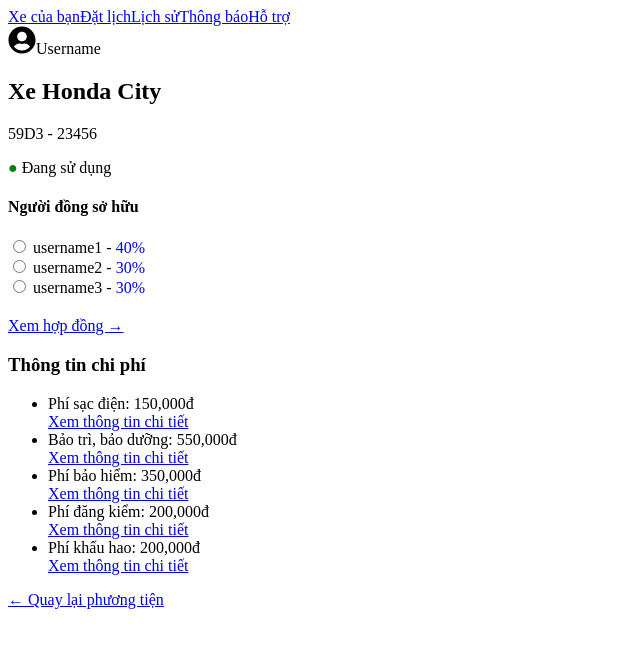
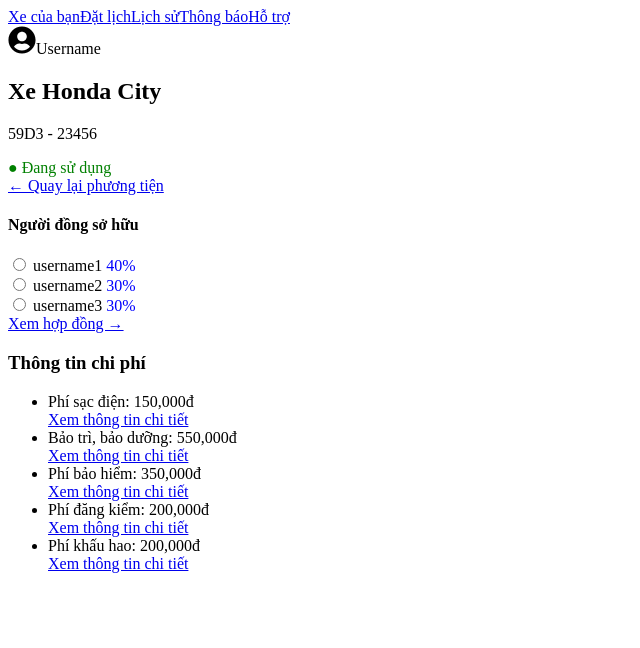
Before and after one commit to HaNguyenOnGit/SWP391_Topic6_SE1814_G8, a React (Vite) app in the folder src/front-end/App/: page /vehicle/1/costs in a window 1280 px wide. Shown: the top 648 px of the page, without its empty margins (0-640 px from the left). Built offline with nearby package versions, Linux system fonts and the light colour scheme.

Commit message:
split vehicle info into component

```diff
--- /dev/null
+++ b/src/front-end/App/src/VehicleInfo.jsx
@@ -0,0 +1,64 @@
+import React from "react";
+import { Link } from "react-router-dom";
+
+export default function VehicleInfo({ vehicle }) {
+    if (!vehicle) return null;
+
+    const getStatusColor = (status) => {
+        if (status === "Đang sử dụng") return "green";
+        if (status === "Đang trống") return "orange";
+        if (status === "Chưa kích hoạt hợp đồng") return "red";
+        return "black";
+    };
+
+    return (
+        <div className="mb-6 bg-gray-100 p-4 rounded">
+            {/* Tên + biển số */}
+            <h2 className="text-xl font-bold">{vehicle.name}</h2>
+            <p className="text-gray-700">{vehicle.plate}</p>
+
+            {/* Trạng thái */}
+            <div className="mt-1">
+                <span style={{ color: getStatusColor(vehicle.status) }}>●</span>{" "}
+                <span style={{ color: getStatusColor(vehicle.status) }}>
+                    {vehicle.status}
+                </span>
+            </div>
+
+            {/* ← Quay lại phương tiện */}
+            <div className="mt-2">
+                <Link
+                    to={`/vehicle/${vehicle.id}`}
+                    className="text-purple-500 hover:text-purple-600"
+                >
+                    ← Quay lại phương tiện
+                </Link>
+            </div>
+
+            {/* Người đồng sở hữu */}
+            <h4 className="mt-4 font-semibold">Người đồng sở hữu</h4>
+            <div>
+                <input type="radio" name="coowner" /> username1{" "}
+                <span style={{ color: "blue" }}>40%</span>
+            </div>
+            <div>
+                <input type="radio" name="coowner" /> username2{" "}
+                <span style={{ color: "blue" }}>30%</span>
+            </div>
+            <div>
+                <input type="radio" name="coowner" /> username3{" "}
+                <span style={{ color: "blue" }}>30%</span>
+            </div>
+
+            {/* Xem hợp đồng */}
+            <div className="mt-3">
+                <Link
+                    to={`/vehicle/${vehicle.id}/contract`}
+                    className="text-orange-500 hover:text-orange-600"
+                >
+                    Xem hợp đồng →
+                </Link>
+            </div>
+        </div>
+    );
+}
--- a/src/front-end/App/src/pages/Cost.jsx
+++ b/src/front-end/App/src/pages/Cost.jsx
@@ -2,6 +2,7 @@
 import React, { useState } from "react";
 import { useParams, Link } from "react-router-dom";
 import Navbar from "../NavBar";
+import VehicleInfo from "../VehicleInfo";
 
 export default function CostDetail() {
     const { id } = useParams();
@@ -27,36 +28,12 @@
 
     if (!vehicle) return <h2>Không tìm thấy phương tiện</h2>;
 
-    const getStatusColor = (status) => {
-        if (status === "Đang sử dụng") return "green";
-        if (status === "Đang trống") return "orange";
-        if (status === "Chưa kích hoạt hợp đồng") return "red";
-        return "black";
-    };
-
     return (
         <div>
             <Navbar username="Username" />
             <div className="p-6">
-                <h2 className="text-xl font-bold">{vehicle.name}</h2>
-                <p>{vehicle.plate}</p>
-                <span style={{ color: getStatusColor(vehicle.status) }}>●</span>{" "}
-                {vehicle.status}
 
-                <h4>Người đồng sở hữu</h4>
-                <div>
-                    <input type="radio" name="coowner" /> username1 - <span style={{ color: "blue" }}>40%</span>
-                </div>
-                <div>
-                    <input type="radio" name="coowner" /> username2 - <span style={{ color: "blue" }}>30%</span>
-                </div>
-                <div>
-                    <input type="radio" name="coowner" /> username3 - <span style={{ color: "blue" }}>30%</span>
-                </div>
-
-                <div style={{ marginTop: "20px" }}>
-                    <Link to={`/vehicle/${id}/contract`}>Xem hợp đồng →</Link>
-                </div>
+            <VehicleInfo vehicle={vehicle} />
 
                 <h3 className="mt-4 font-semibold">Thông tin chi phí</h3>
 
@@ -113,9 +90,6 @@
                     </div>
                 )}
 
-                <Link to={`/vehicle/${id}`} className="text-blue-500 mt-6 block">
-                    ← Quay lại phương tiện
-                </Link>
             </div>
         </div>
     );
--- a/src/front-end/App/src/pages/Vehicle.jsx
+++ b/src/front-end/App/src/pages/Vehicle.jsx
@@ -1,6 +1,7 @@
 import React from "react";
 import Navbar from "../NavBar";
 import { useParams, Link } from "react-router-dom";
+import VehicleInfo from "../VehicleInfo";
 
 export default function Vehicle() {
     const { id } = useParams();
@@ -18,7 +19,7 @@
 
     const actions = [
         { name: "Đặt lịch", path: `/vehicle/${id}/schedule` },
-        { name: "Check-in/out", path: `/vehicle/${id}/checkin` },
+        { name: "Check-in/out", path: `/vehicle/${id}/checkinHistory` },
         { name: "Thông tin chi phí", path: `/vehicle/${id}/costs` },
         { name: "Đề xuất khoản chi", path: `/vehicle/${id}/proposal` },
         { name: "Thanh toán", path: `/vehicle/${id}/payment` },
@@ -36,27 +37,8 @@
         <div>
             <Navbar username="Username" />
 
-            <h2>{vehicle.name}</h2>
-            <p>{vehicle.plate}</p>
-            <p>
-                <span style={{ color: getStatusColor(vehicle.status) }}>●</span>{" "}
-                {vehicle.status}
-            </p>
+            <VehicleInfo vehicle={vehicle} />
 
-            <h4>Người đồng sở hữu</h4>
-            <div>
-                <input type="radio" name="coowner" /> username1 - <span style={{ color: "blue" }}>40%</span>
-            </div>
-            <div>
-                <input type="radio" name="coowner" /> username2 - <span style={{ color: "blue" }}>30%</span>
-            </div>
-            <div>
-                <input type="radio" name="coowner" /> username3 - <span style={{ color: "blue" }}>30%</span>
-            </div>
-
-            <div style={{ marginTop: "20px" }}>
-                <Link to={`/vehicle/${id}/contract`}>Xem hợp đồng →</Link>
-            </div>
             <div style={{ marginTop: "30px", border: "1px solid black", padding: "15px" }}>
                 {actions.map((action, idx) => (
                     <div key={idx} style={{ marginBottom: "10px" }}>
@@ -65,9 +47,6 @@
                 ))}
             </div>
 
-            <div style={{ marginTop: "20px" }}>
-                <Link to="/vehicles">← Quay lại danh sách</Link>
-            </div>
         </div>
     );
 }
```
